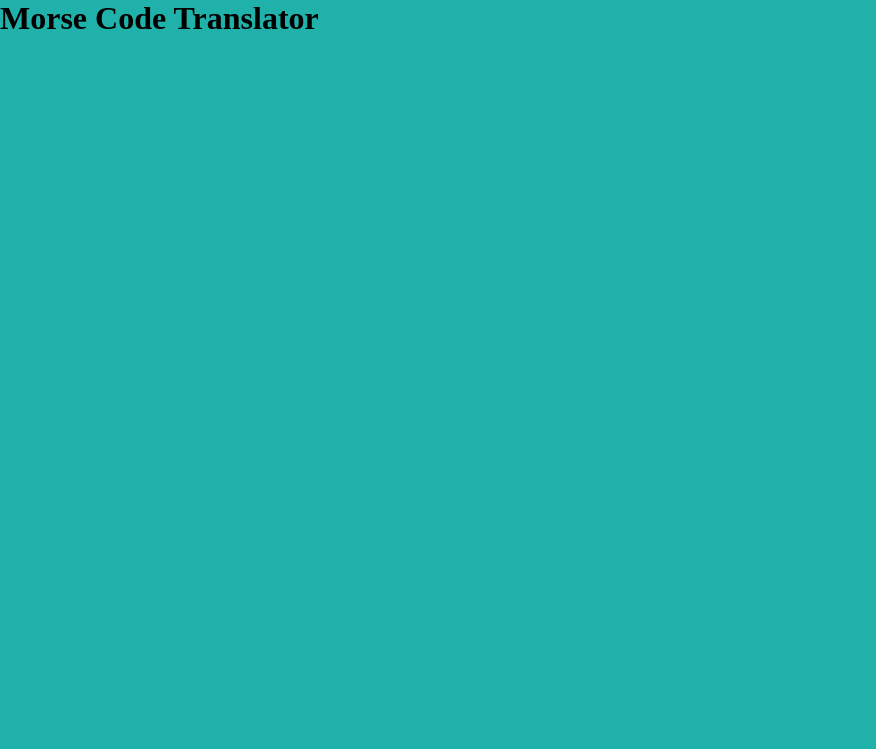
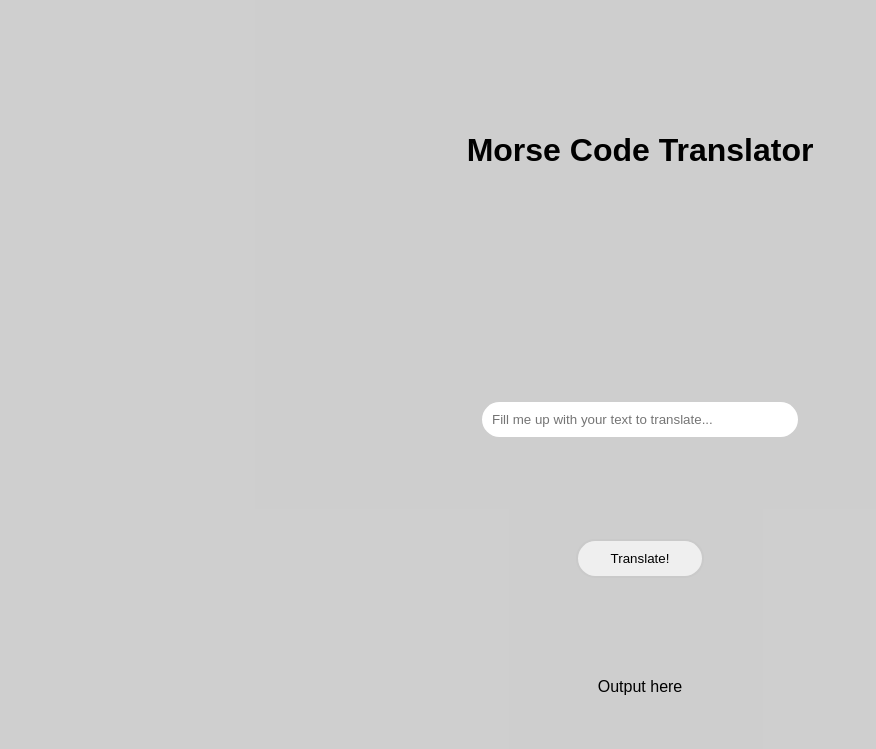
Before and after one commit to marcosmart/morse-code-translator, a plain HTML site: page index.html in a window 1280 px wide. Shown: the whole page, without its empty margins (0-876 px from the left). Drawn offline with Linux system fonts and the light colour scheme.

Commit message:
basic styles

```diff
--- a/index.html
+++ b/index.html
@@ -1,15 +1,32 @@
 <!DOCTYPE html>
 <html lang="en">
+
 <head>
     <meta charset="UTF-8">
     <meta name="viewport" content="width=device-width, initial-scale=1.0">
     <link rel="stylesheet" href="style.css">
     <title>Morse Code Translator</title>
 </head>
+
 <body>
 
-    <h1>Morse Code Translator</h1>
+    <main>
+        <div class="title">
+            <h1>Morse Code Translator</h1>
+        </div>
+
+        <div class="body-content">
+            <form action="">
+                <input class="input-text" type="text" name="text" id="text" placeholder="Fill me up with your text to translate...">
+                <input class="button-translate" type="button" value="Translate!">
+                <div class="output">Output here</div>
+            </form>
+
+        </div>
+    </main>
+
 
     <script src="app.js"></script>
 </body>
+
 </html>
--- a/style.scss
+++ b/style.scss
@@ -2,5 +2,40 @@
     margin: 0;
     padding: 0;
     box-sizing: border-box;
-    background-color: lightseagreen;
+    font-family: sans-serif;
 }
+
+main {
+    height: 100vh;
+    background-color: #bebebebe;
+
+    .title {
+        height: 300px;
+        display: flex;
+        align-items: center;
+        justify-content: center;
+    }
+
+    .body-content *{
+        display: flex;
+        align-items: center;
+        justify-content: center;
+        flex-direction: column;
+        margin: 50px auto;
+
+        .input-text {
+            width: 25%;
+            padding: 10px;
+            border-radius: 25px;
+            border: 2px solid #bebebebe;
+        }
+
+        .button-translate {
+            width: 10%;
+            padding: 10px;
+            border-radius: 25px;
+            border: 2px solid #bebebebe;
+            cursor: pointer;
+        }
+    }
+}
```
Also changed, not shown: style.css.
